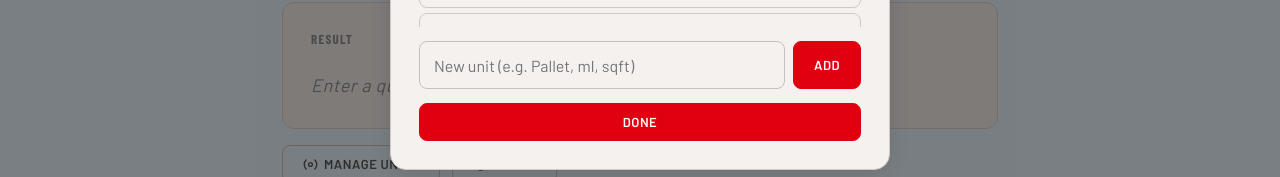
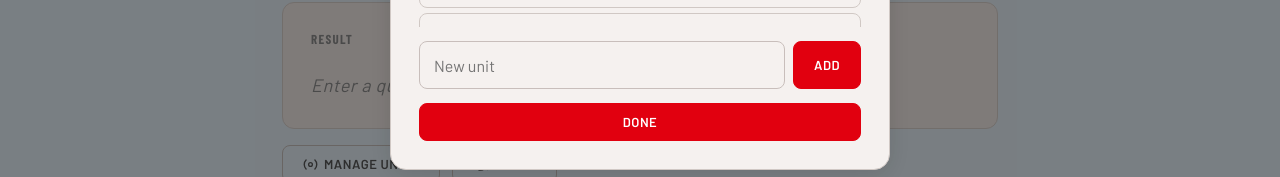
Before and after one commit to glbtc01/uom-calculator, a plain HTML site: page index.html in a window 1280 px wide. Both pictures are taken after a click on the button "MANAGE UNITS". Shown: the part 496-673 px from the top of the page. Drawn offline with nearby package versions, Linux system fonts and the light colour scheme; a web font is replaced by a local one.

Commit message:
Change placeholder for new unit input field
Updated placeholder text for new unit input field.

```diff
--- a/index.html
+++ b/index.html
@@ -85,7 +85,7 @@
       <div class="uom-sortable" id="uomGrid"></div>
     </div>
     <div class="modal-add-row">
-      <input type="text" id="newUomInput" placeholder="New unit (e.g. Pallet, ml, sqft)" />
+      <input type="text" id="newUomInput" placeholder="New unit" />
       <button class="btn primary" onclick="addUnit()">Add</button>
     </div>
     <div class="modal-footer">
```
